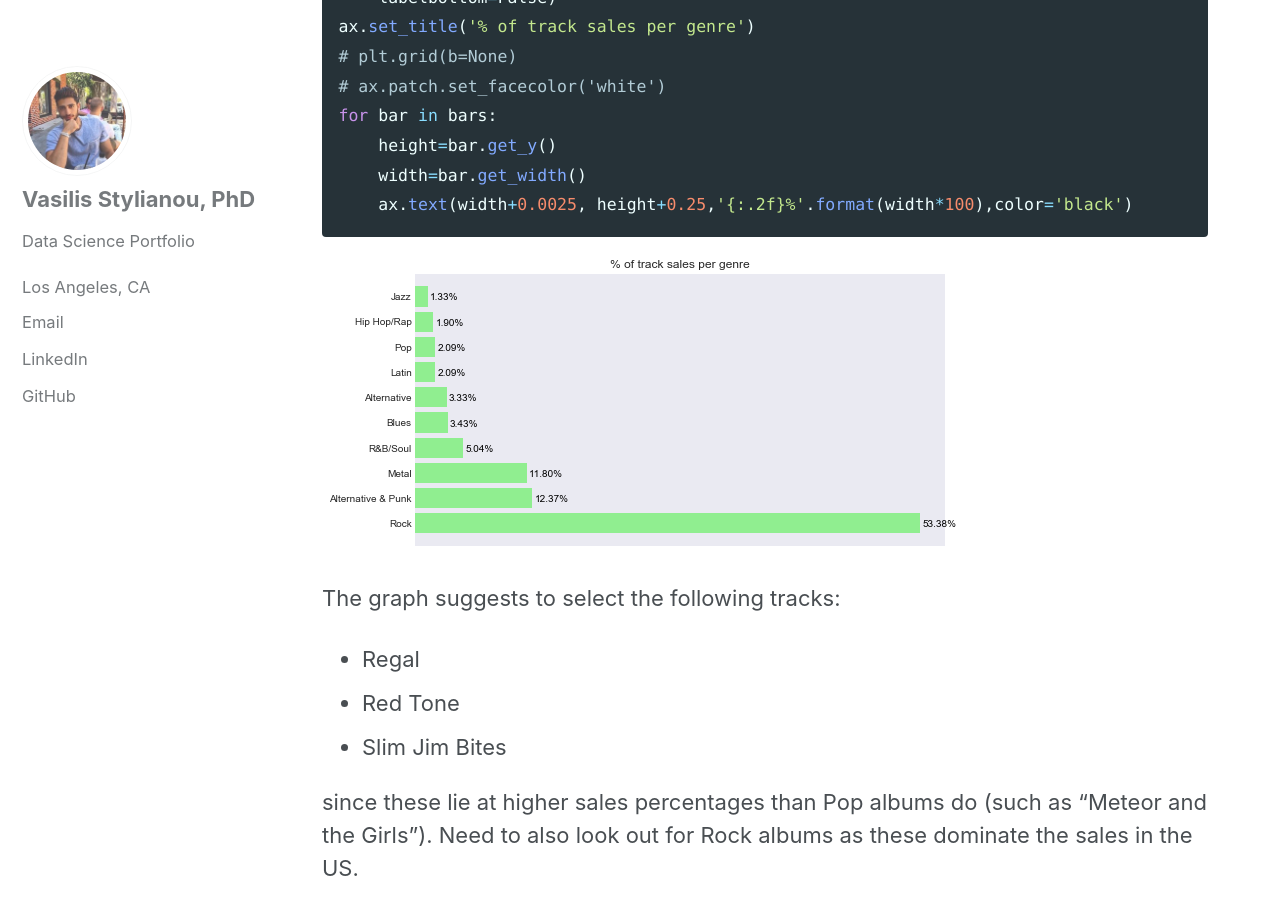
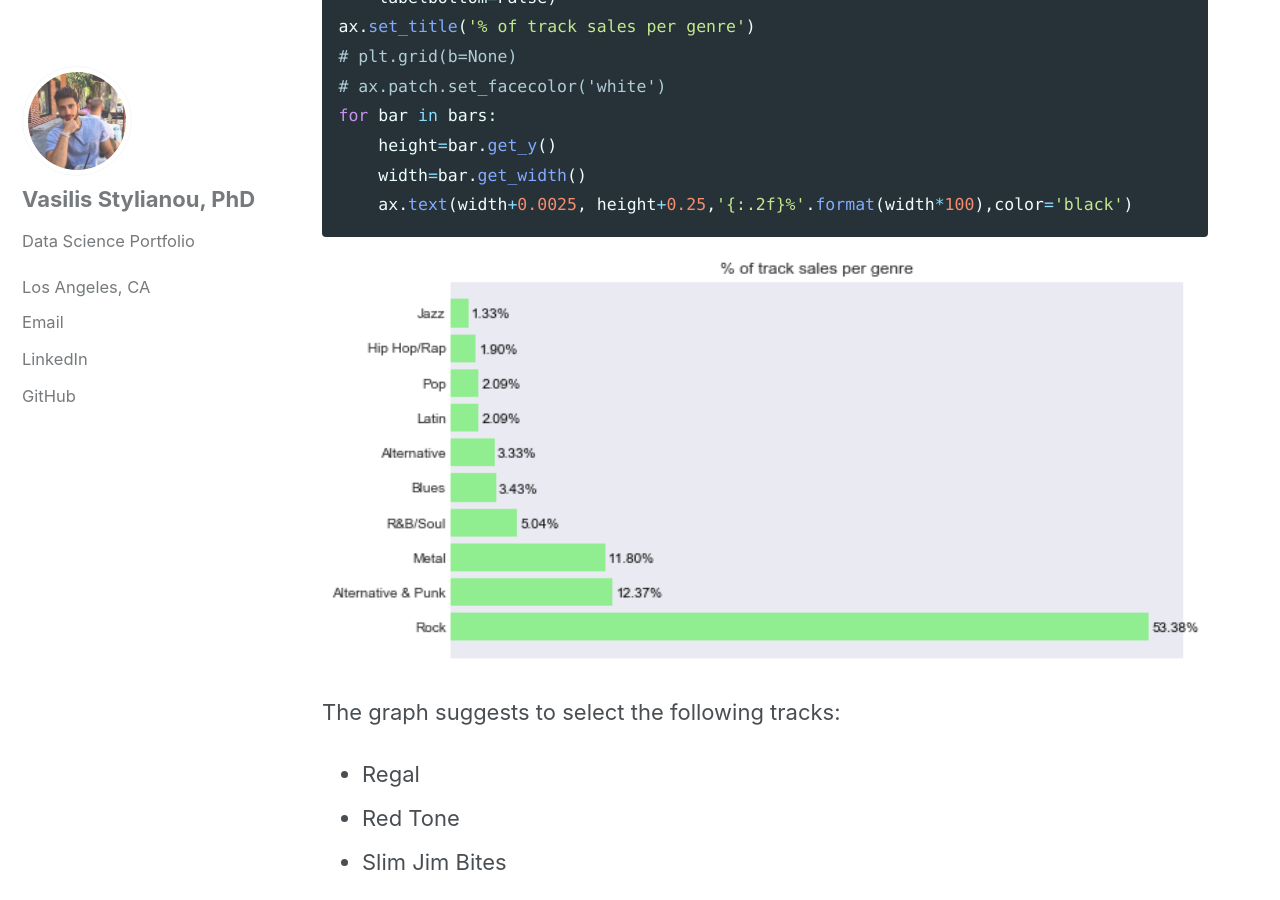
Before and after one commit to vasilis-stylianou/vasilis-stylianou.github.io, a Jekyll site: the page built from _posts/2018-05-01-SQL.md, in a window 1280 px wide and 900 px high, scrolled down 3508 px. Built offline with Jekyll 4.4.1, drawn with Linux system fonts in a browser that asks for light colours; cached includes are drawn as plain includes.

Commit message:
Update 2018-05-01-SQL.md

````diff
--- a/_posts/2018-05-01-SQL.md
+++ b/_posts/2018-05-01-SQL.md
@@ -210,7 +210,7 @@ for bar in bars:
     width=bar.get_width()
     ax.text(width+0.0025, height+0.25,'{:.2f}%'.format(width*100),color='black')
 ```
-![img1]({{ site.url }}{{ site.baseurl }}/images/sql_visualizations/output_11_0.png)
+![img1]({{ site.url }}{{ site.baseurl }}/images/sql_visualizations/output_11_0.png){:height="50%" width="100%"}
 
 
 The graph suggests to select the following tracks:
@@ -348,7 +348,6 @@ for bar,date in zip(bars,dates):
 ```
 
 
-![img2]({{ site.url }}{{ site.baseurl }}/images/sql_visualizations/output_18_0.png){:class="img-responsive"}
 ![img2]({{ site.url }}{{ site.baseurl }}/images/sql_visualizations/output_18_0.png){:height="50%" width="100%"}
 
 
@@ -589,7 +588,7 @@ plt.show()
 ```
 
 
-![img3]({{ site.url }}{{ site.baseurl }}/images/sql_visualizations/output_22_0.png)
+![img3]({{ site.url }}{{ site.baseurl }}/images/sql_visualizations/output_22_0.png){:height="100%" width="100%"}
 
 
 Based on the data, there may be opportunity in the following countries:
````
